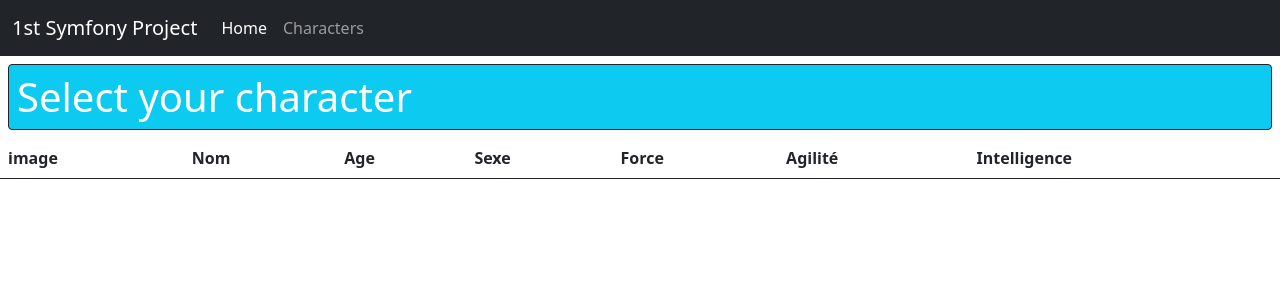
After one commit to Jim57100/Symfony-1st-project, a Symfony app: template templates/personnage/persos.html.twig in a window 1280 px wide. The commit adds this page. Shown: the top 300 px of the page. Run offline with Twig, Linux system fonts and the light colour scheme; the template is opened without the code that fills it, so the values that code supplies are empty; some libraries are stand-ins or nearby versions.

Commit message:
1st commit

```diff
--- /dev/null
+++ b/public/CSS/main.css
@@ -0,0 +1,9 @@
+body {
+  background-color: #f5f5f5;
+}
+
+ul {
+
+list-style: none;
+
+}
--- a/templates/base.html.twig
+++ b/templates/base.html.twig
@@ -3,17 +3,22 @@
     <head>
         <meta charset="UTF-8">
         <title>{% block title %}Welcome!{% endblock %}</title>
-        {# Run `composer require symfony/webpack-encore-bundle`
-           and uncomment the following Encore helpers to start using Symfony UX #}
+        <link rel="stylesheet" href="{{ asset('/CSS/main.css') }}">
         {% block stylesheets %}
             {#{{ encore_entry_link_tags('app') }}#}
         {% endblock %}
-
+        <link href="https://cdn.jsdelivr.net/npm/bootstrap@5.0.0/dist/css/bootstrap.min.css" rel="stylesheet" integrity="sha384-wEmeIV1mKuiNpC+IOBjI7aAzPcEZeedi5yW5f2yOq55WWLwNGmvvx4Um1vskeMj0" crossorigin="anonymous">
         {% block javascripts %}
             {#{{ encore_entry_script_tags('app') }}#}
         {% endblock %}
     </head>
     <body>
-        {% block body %}{% endblock %}
+        {% include "menu.html.twig" %}
+        <h1 class="border rounded border-dark bg-info p-2 m-2 text-white">{% block monTitre%}{% endblock %}</h1>
+        {% block body %}
+
+
+        {% endblock %}
+        <script src="https://cdn.jsdelivr.net/npm/bootstrap@5.0.0/dist/js/bootstrap.bundle.min.js" integrity="sha384-p34f1UUtsS3wqzfto5wAAmdvj+osOnFyQFpp4Ua3gs/ZVWx6oOypYoCJhGGScy+8" crossorigin="anonymous"></script>
     </body>
 </html>
--- /dev/null
+++ b/templates/menu.html.twig
@@ -0,0 +1,18 @@
+<nav class="navbar navbar-expand-lg navbar-dark bg-dark">
+  <div class="container-fluid">
+    <a class="navbar-brand" href="{{ path('accueil') }}">1st Symfony Project</a>
+    <button class="navbar-toggler" type="button" data-bs-toggle="collapse" data-bs-target="#navbarNav" aria-controls="navbarNav" aria-expanded="false" aria-label="Toggle navigation">
+      <span class="navbar-toggler-icon"></span>
+    </button>
+    <div class="collapse navbar-collapse" id="navbarNav">
+      <ul class="navbar-nav">
+        <li class="nav-item">
+          <a class="nav-link active" aria-current="page" href="{{ path('accueil') }}">Home</a>
+        </li>
+        <li class="nav-item">
+          <a class="nav-link" href="{{ path('personnages') }}">Characters</a>
+        </li>
+      </ul>
+    </div>
+  </div>
+</nav>
--- /dev/null
+++ b/templates/personnage/persos.html.twig
@@ -0,0 +1,48 @@
+{% extends 'base.html.twig' %}
+
+{% block title %}Hello PersonnageController!{% endblock %}
+
+{% block monTitre %}Select your character{% endblock %}
+
+{% block body %}
+    <table class="table">
+        <tr class="thead-dark">
+            <th>image</th>
+            <th>Nom</th>
+            <th>Age</th>
+            <th>Sexe</th>
+            <th>Force</th>
+            <th>Agilité</th>
+            <th>Intelligence</th>
+        </tr>
+        <tbody>
+            {% for player in players %}
+            <tr>
+                <td><img src="{{ asset('images/personnages/' ~ player.nom ~ '.png') }}" </td>
+                <td>{{ player.nom }}</td>
+                <td>{{ player.age }}</td>
+                <td>
+                    {% if player.sexe %}
+                        Homme
+                        {% else %}
+                        Femme
+                    {% endif %}
+                    {{ player.sexe }}
+                </td>
+                <td>{{ player.carac.force }}</td>
+                <td>{{ player.carac.agi }}</td>
+                <td>{{ player.carac.intel }}</td>
+            </tr>
+            {% endfor %}
+        </tbody>
+    </table>
+
+    {# <ul>
+        <li><img src="{{ asset('/images/personnages/Marc.png')}}" alt="avatar guerrier">
+        <li>Nom : {{ pseudo }}</li>
+        <li>Age : {{ age }}</li>
+        <li>Force : {{ carac.force }}</li>
+        <li>Agilité : {{ carac.agi }}</li>
+        <li>Intelligence : {{ carac.intel }}</li>
+    </ul> #}
+    {% endblock %}
```
Also changed, not shown: src/Controller/PersonnageController.php (added, +64 -0 lines), templates/personnage/index.html.twig (added, +11 -0 lines), public/images/armes/arc.png (added), public/images/armes/epee.png (added), public/images/armes/hache.png (added), public/images/personnages/Aragorn.png (added), public/images/personnages/Frodon.png (added), public/images/personnages/Galadriel.png (added), 1 other file.
